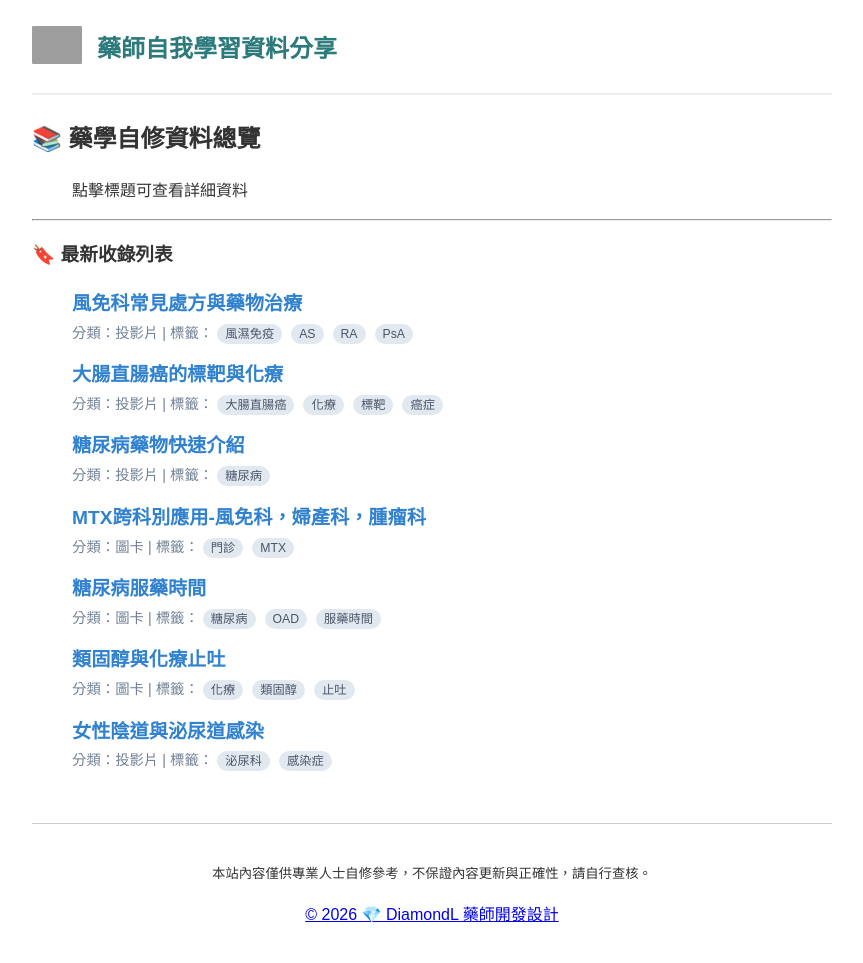
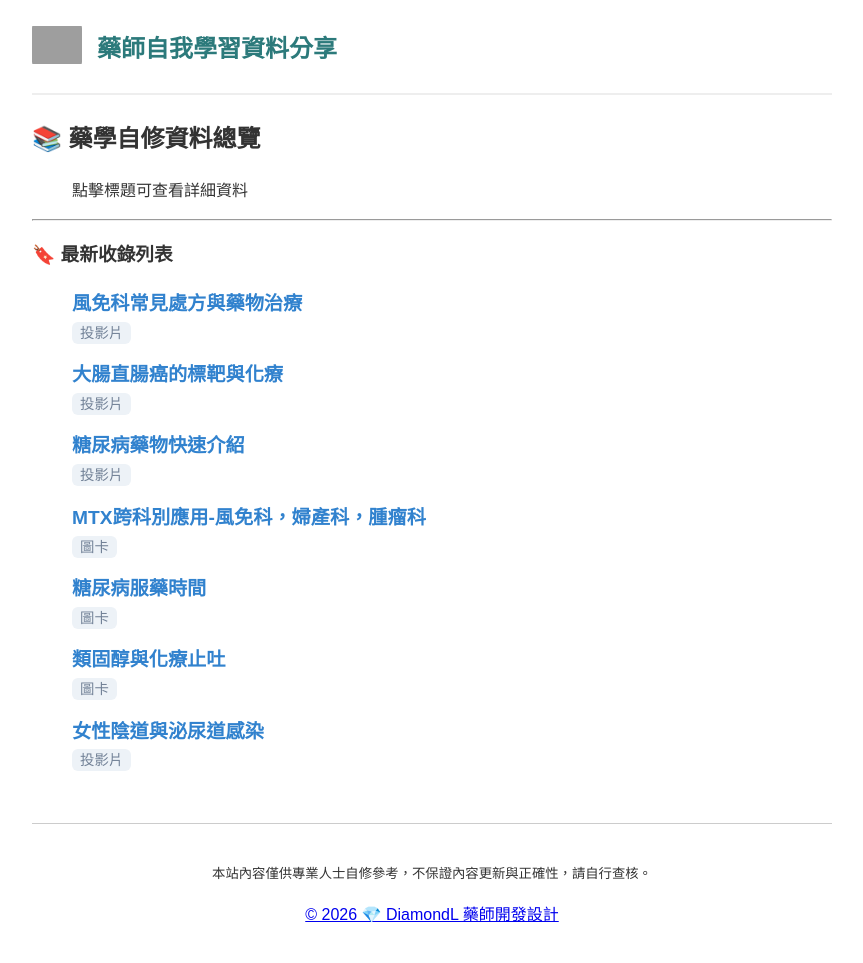
Before and after one commit to liaoweihung/note, a Jekyll site: the page built from index.md, in a window 1280 px wide. Shown: the whole page, without its empty margins (208-1071 px from the left). Built offline with Jekyll 4.4.1, drawn with Linux system fonts in a browser that asks for light colours; grey boxes are pictures that could not be loaded.

Commit message:
Update index.md

```diff
--- a/index.md
+++ b/index.md
@@ -16,12 +16,8 @@ title: 首頁
   <li style="margin-bottom: 15px; list-style-type: none;">
     <strong><a href="{{ post.url | relative_url }}" style="font-size: 1.2em; text-decoration: none; color: #3182ce;">{{ post.title }}</a></strong>
     <br>
-   <span style="color: #718096; font-size: 0.9em;">
-      分類：{{ post.category }} |
-      標籤：
-      {% for tag in post.tags %}
-        <span class="tag">{{ tag }}</span>
-      {% endfor %}
+  <span style="color: #718096; font-size: 0.9em; background: #edf2f7; padding: 3px 8px; border-radius: 6px;">
+      {{ post.category }}
     </span>
   </li>
 {% endfor %}
```
